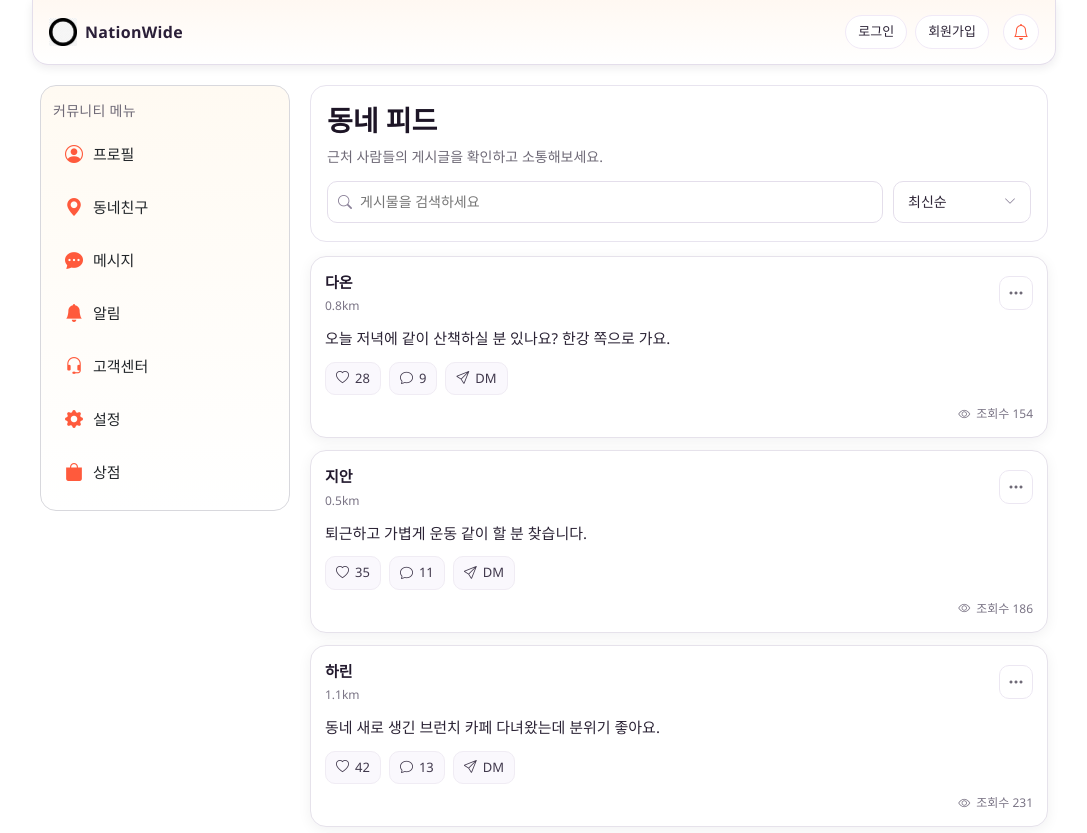
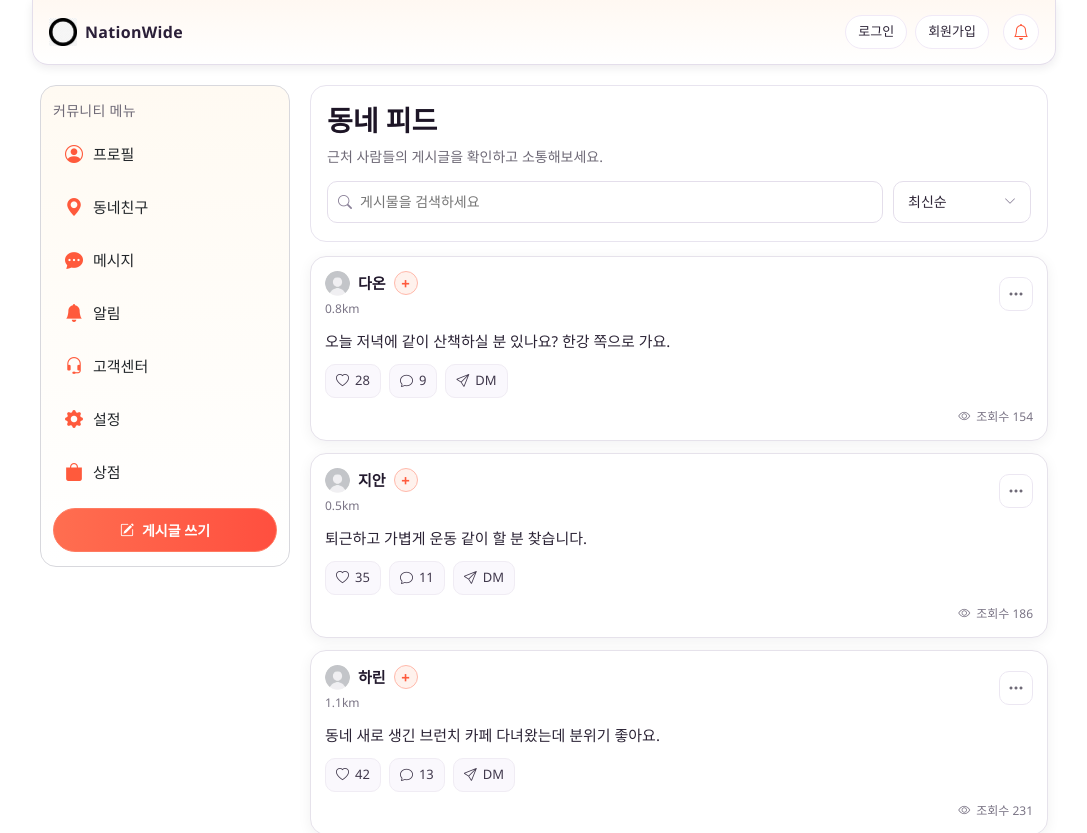
Before and after one commit to dhdhfkk1119/nationwide-react, a Next.js app: page / in a window 1280 px wide. Shown: the top 833 px of the page, without its empty margins (96-1183 px from the left). Built offline with nearby package versions, Linux system fonts and the light colour scheme; no server answers.

Commit message:
[MOD] 화면 수정

```diff
--- a/app/components/Footer.tsx
+++ b/app/components/Footer.tsx
@@ -4,9 +4,11 @@ export default function Footer() {
   return (
     <footer className="footer">
       <div className="footer-content">
-        <p>Copyright wwd with CODEX</p>
+        <p>Copyright@wwd with CODEX</p>
+        <p>By.wwd / Made By wwd</p>
         <p>
-          Email: <a href="mailto:whwhwjddn123@gmail.com">whwhwjddn123@gmail.com</a>
+          Email:{" "}
+          <a href="mailto:whwhwjddn123@gmail.com">whwhwjddn123@gmail.com</a>
         </p>
         {/* Phone:  */}
       </div>
--- a/app/components/Main.tsx
+++ b/app/components/Main.tsx
@@ -8,6 +8,7 @@ type SortType = "latest" | "views" | "likes";
 interface FeedPost {
   id: number;
   author: string;
+  profileImage: string;
   distance: string;
   text: string;
   likes: number;
@@ -45,6 +46,7 @@ const samplePosts: FeedPost[] = [
   {
     id: 1,
     author: "다온",
+    profileImage: "/assets/profile.png",
     distance: "0.8km",
     text: "오늘 저녁에 같이 산책하실 분 있나요? 한강 쪽으로 가요.",
     likes: 28,
@@ -55,6 +57,7 @@ const samplePosts: FeedPost[] = [
   {
     id: 2,
     author: "하린",
+    profileImage: "/assets/profile.png",
     distance: "1.1km",
     text: "동네 새로 생긴 브런치 카페 다녀왔는데 분위기 좋아요.",
     likes: 42,
@@ -65,6 +68,7 @@ const samplePosts: FeedPost[] = [
   {
     id: 3,
     author: "시우",
+    profileImage: "/assets/profile.png",
     distance: "2.4km",
     text: "주말에 전시회 보러 갈 사람 구해요. 관심 있으면 DM 주세요.",
     likes: 17,
@@ -75,6 +79,7 @@ const samplePosts: FeedPost[] = [
   {
     id: 4,
     author: "지안",
+    profileImage: "/assets/profile.png",
     distance: "0.5km",
     text: "퇴근하고 가볍게 운동 같이 할 분 찾습니다.",
     likes: 35,
@@ -85,6 +90,7 @@ const samplePosts: FeedPost[] = [
   {
     id: 5,
     author: "유진",
+    profileImage: "/assets/profile.png",
     distance: "1.9km",
     text: "반려견 산책 모임 만들어볼까 해요. 관심 있으면 댓글 부탁해요.",
     likes: 51,
@@ -117,9 +123,7 @@ export default function Main() {
     };
 
     document.addEventListener("mousedown", handleOutsideClick);
-    return () => {
-      document.removeEventListener("mousedown", handleOutsideClick);
-    };
+    return () => document.removeEventListener("mousedown", handleOutsideClick);
   }, []);
 
   const filteredPosts = useMemo(() => {
@@ -143,18 +147,6 @@ export default function Main() {
 
   return (
     <section className="main-page">
-      {/*
-        Feed API Spec (예시)
-        Endpoint: GET /api/posts/feed?page=0&size=20&query={query}&sort={latest|views|likes}
-        Response: {
-          "response": {
-            "content": [{ "id": 1, "author": "string", "distanceKm": 1.2, "content": "string", "likeCount": 0, "commentCount": 0, "viewCount": 0, "createdAt": "2026-03-06T10:00:00" }],
-            "page": 0,
-            "size": 20,
-            "hasNext": true
-          }
-        }
-      */}
       <aside className="main-sidebar" aria-label="main menu">
         <div className="sidebar-title">커뮤니티 메뉴</div>
         <nav>
@@ -169,6 +161,10 @@ export default function Main() {
             ))}
           </ul>
         </nav>
+        <button className="sidebar-write-btn" type="button">
+          <i className="bi bi-pencil-square"></i>
+          <span>게시글 쓰기</span>
+        </button>
       </aside>
 
       <div className="feed-area">
@@ -235,9 +231,19 @@ export default function Main() {
           {filteredPosts.map((post) => (
             <article key={post.id} className="feed-card">
               <div className="feed-card-header">
-                <div className="feed-author">
-                  <strong>{post.author}</strong>
-                  <span>{post.distance}</span>
+                <div className="feed-author-block">
+                  <div className="feed-author-row">
+                    <img
+                      src={post.profileImage}
+                      alt={`${post.author} profile`}
+                      className="feed-profile-image"
+                    />
+                    <strong className="feed-author-name">{post.author}</strong>
+                    <button className="follow-plus-btn" type="button">
+                      +
+                    </button>
+                  </div>
+                  <span className="feed-distance">{post.distance}</span>
                 </div>
 
                 <details className="post-menu">
--- a/app/styles/main.css
+++ b/app/styles/main.css
@@ -29,6 +29,27 @@
   gap: 6px;
   margin: 0;
   padding: 0;
+}
+
+.sidebar-write-btn {
+  margin-top: 12px;
+  width: 100%;
+  height: 44px;
+  border: 1px solid #ff7b61;
+  border-radius: 999px;
+  background: linear-gradient(90deg, #ff6e50 0%, #ff4f3f 100%);
+  color: #fff;
+  display: inline-flex;
+  align-items: center;
+  justify-content: center;
+  gap: 8px;
+  font-size: 14px;
+  font-weight: 700;
+  transition: filter 0.2s ease;
+}
+
+.sidebar-write-btn:hover {
+  filter: brightness(0.95);
 }
 
 .menu-link {
@@ -207,19 +228,54 @@
   align-items: center;
 }
 
-.feed-author {
+.feed-author-block {
   display: flex;
   flex-direction: column;
   gap: 4px;
 }
 
-.feed-author strong {
+.feed-author-row {
+  display: flex;
+  align-items: center;
+  gap: 8px;
+}
+
+.feed-profile-image {
+  width: 25px;
+  height: 25px;
+  border-radius: 50%;
+  object-fit: cover;
+}
+
+.feed-author-name {
   font-size: 15px;
   font-weight: 700;
   color: #231a2e;
 }
 
-.feed-author span {
+.follow-plus-btn {
+  display: inline-flex;
+  align-items: center;
+  justify-content: center;
+  width: 24px;
+  height: 24px;
+  border-radius: 50%;
+  border: 1px solid #ffb9ab;
+  background: #fff2ed;
+  color: #ff5a3c;
+  font-size: 15px;
+  line-height: 1;
+  font-weight: 700;
+  transition: all 0.2s ease;
+}
+
+.follow-plus-btn:hover {
+  background: #ff5a3c;
+  color: #fff;
+  border-color: #ff5a3c;
+}
+
+.feed-distance {
   font-size: 12px;
   color: #7a7485;
 }
```
